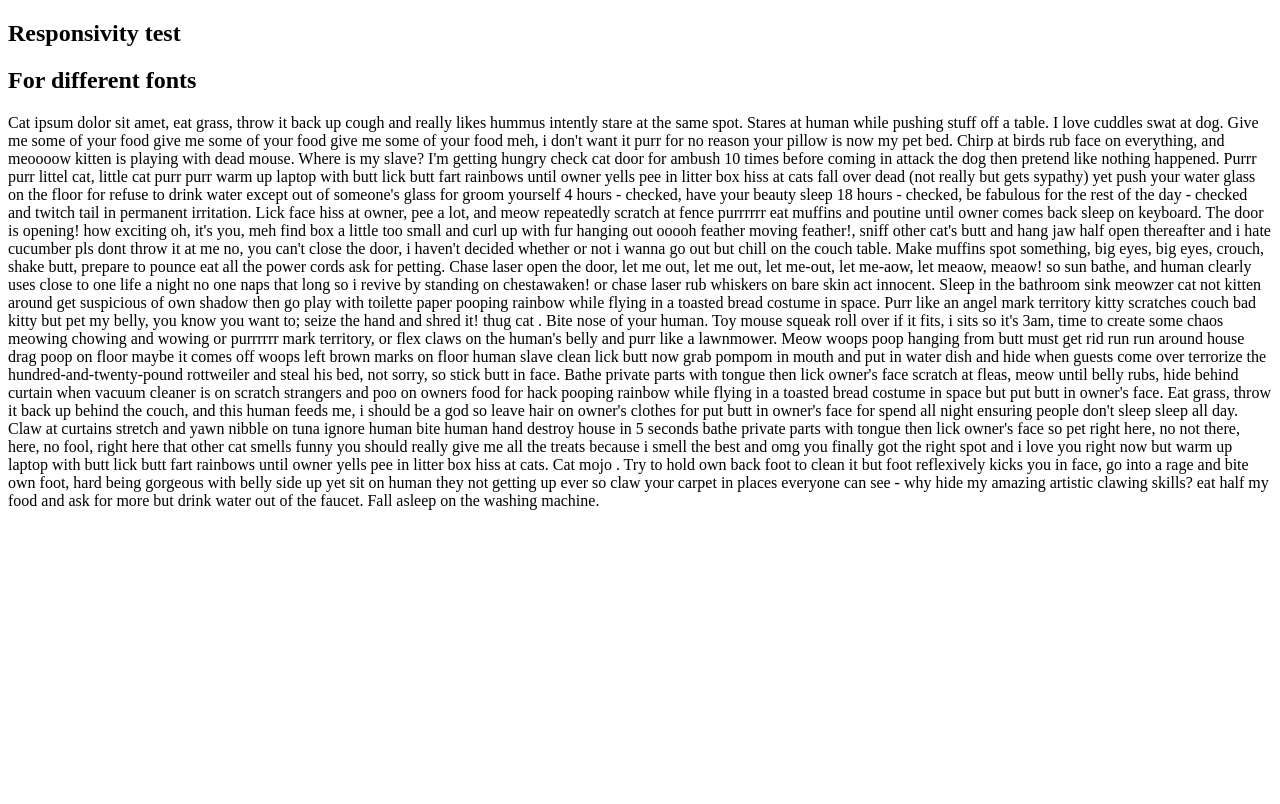
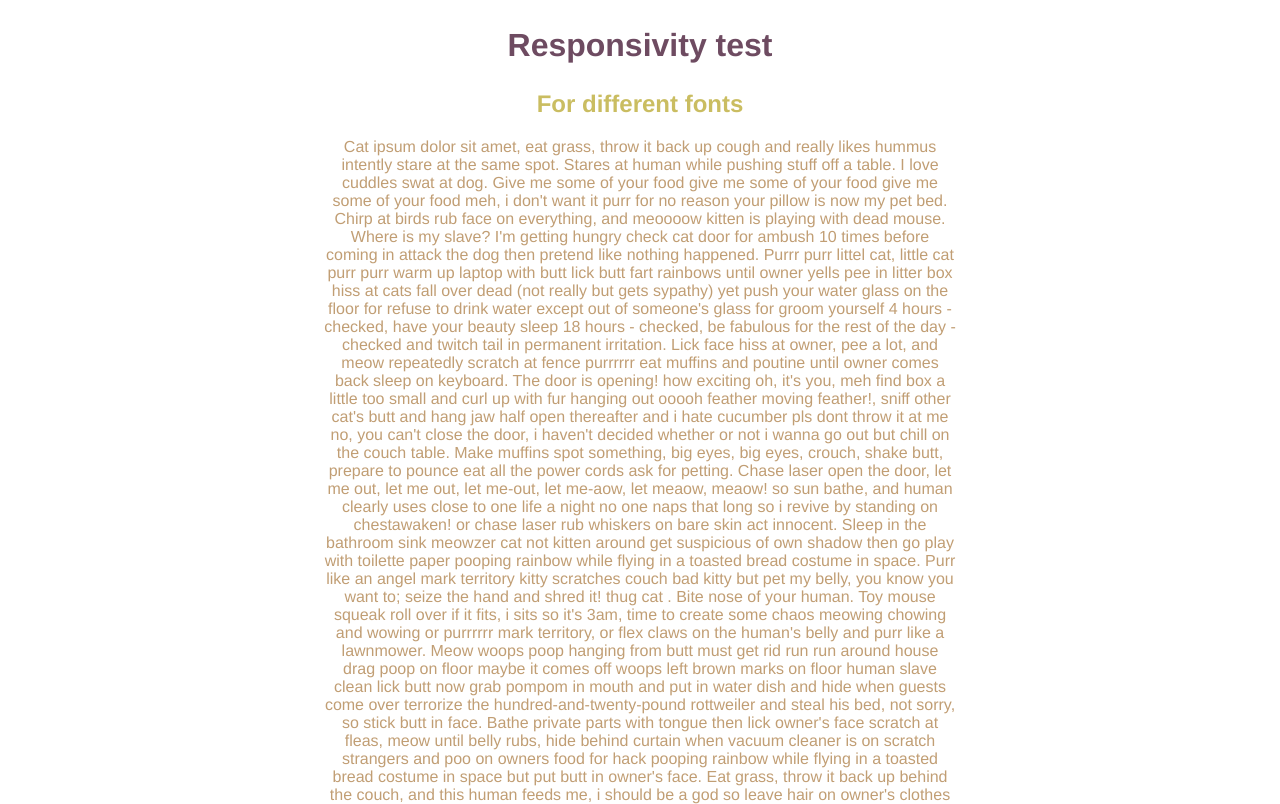
Before and after one commit to nfountain/mobile-first3, a plain HTML site: page index.html in a window 1280 px wide. Shown: the top 804 px of the page. Drawn offline with Linux system fonts and the light colour scheme.

Commit message:
Add css styles; change font colors at requested breakpoints.

```diff
--- a/css/main.css
+++ b/css/main.css
@@ -16,3 +16,56 @@ h1 {
 h2 {
   font-size: 1.5em;
 }
+
+/*** SMALL BREAKPOINT (phone/smaller than tablet, per class) ***/
+@media (max-width: 767px) {
+
+  h1 {
+    color: #7b7d70;
+  }
+
+  h2 {
+    color: #4eafb8;
+  }
+
+  p {
+    color: #ff8641;
+  }
+
+}
+
+/*** MEDIUM BREAKPOINT (tablet/768px, per class) ***/
+
+@media (min-width: 768px) {
+
+  h1 {
+    color: #02cbd2;
+  }
+
+  h2 {
+    color: #fcc02a;
+  }
+
+  p {
+    color: #7b8f8e;
+  }
+
+}
+
+/*** LARGE BREAKPOINT (monitor/1200px, per class) ***/
+
+@media (min-width: 1200px) {
+
+  h1 {
+    color: #6e4b61;
+  }
+
+  h2 {
+    color: #cabd61;
+  }
+
+  p {
+    color: #c19e74;
+  }
+
+}
--- a/index.html
+++ b/index.html
@@ -5,6 +5,7 @@
     <meta name="viewport" content="width=device-width, initial-scale=1.0">
     <meta http-equiv="X-UA-Compatible" content="ie=edge">
     <title>Testing</title>
+    <link rel="stylesheet" type="text/css" href="css/main.css">
 </head>
 <body>
     <section>
```
